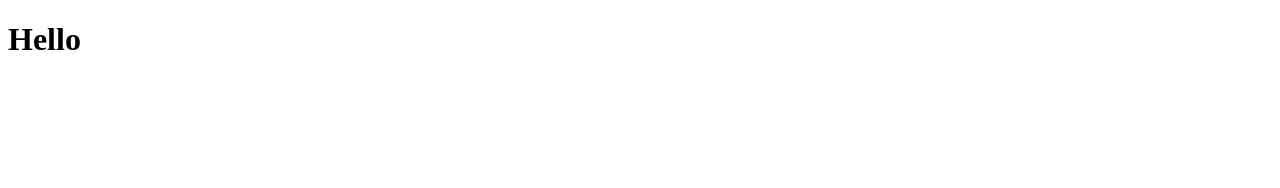
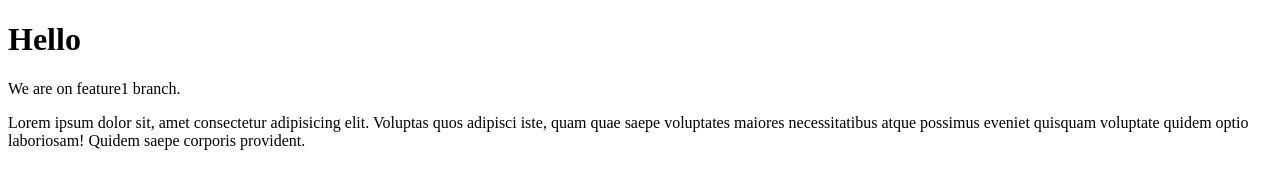
Before and after one commit to Alok530/demorepo, a plain HTML site: page index.html in a window 1280 px wide. Drawn offline with Linux system fonts and the light colour scheme.

Commit message:
changed in index file of feature1

```diff
--- a/index.html
+++ b/index.html
@@ -7,5 +7,7 @@
 </head>
 <body>
     <h1>Hello</h1>
+    <p>We are on feature1 branch.</p>
+    <p>Lorem ipsum dolor sit, amet consectetur adipisicing elit. Voluptas quos adipisci iste, quam quae saepe voluptates maiores necessitatibus atque possimus eveniet quisquam voluptate quidem optio laboriosam! Quidem saepe corporis provident.</p>
 </body>
 </html>
```
